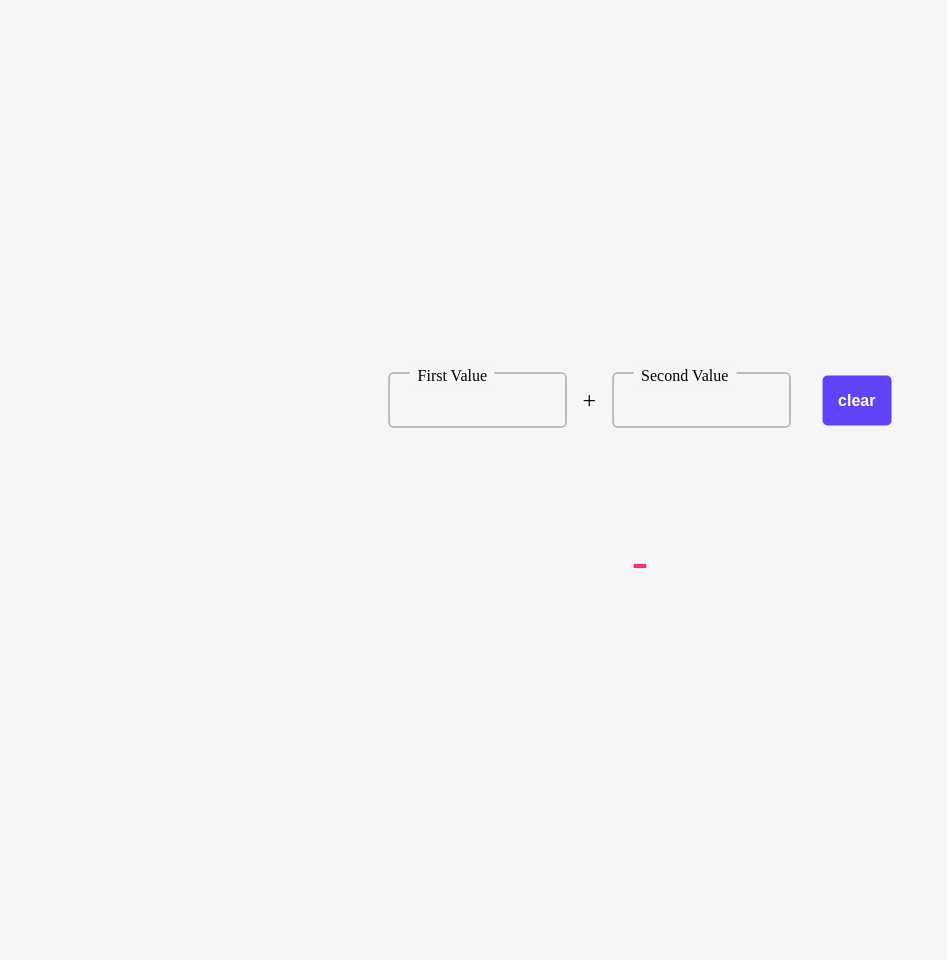
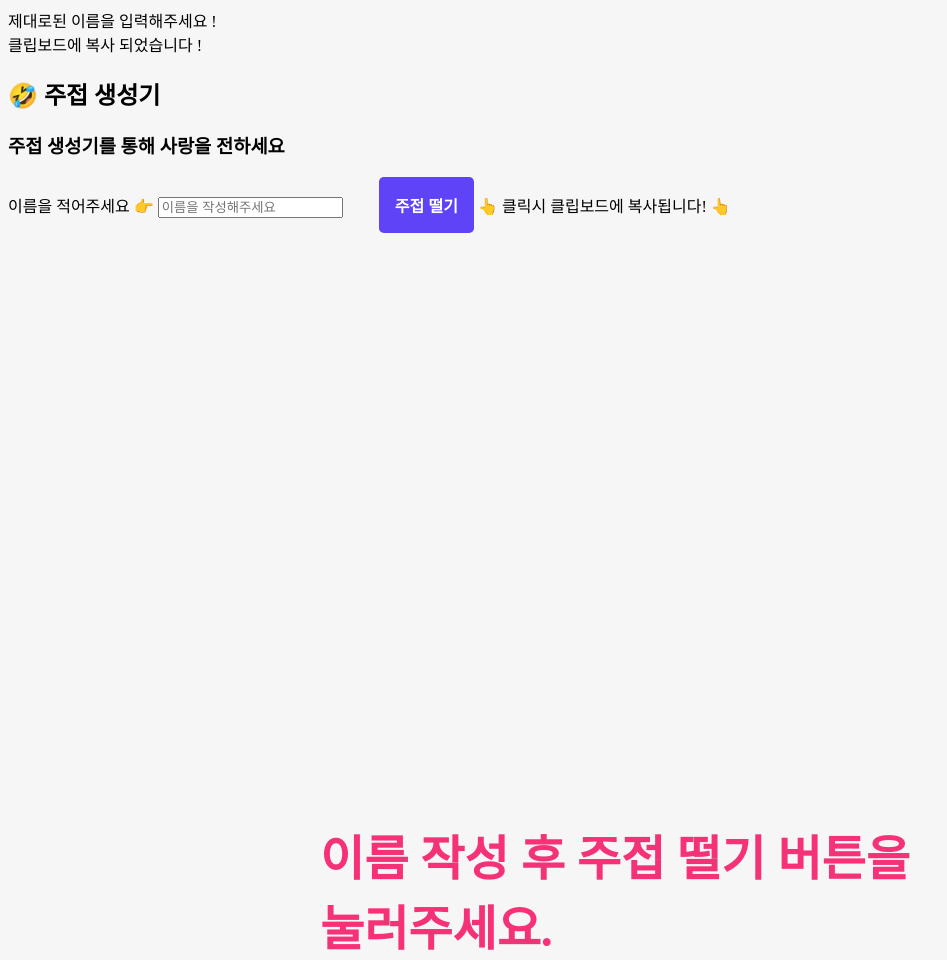
Before and after one commit to LKJ970524/lion-javascript, a website with bundled scripts: page client/index.html in a window 1280 px wide. Shown: the whole page, without its empty margins (0-947 px from the left). Before the commit the page ends 800 px from the top, so only its background shows below. Built offline with nearby package versions, Linux system fonts and the light colour scheme.

Commit message:
주접생성기 2차 세팅

```diff
--- a/client/index.html
+++ b/client/index.html
@@ -1,38 +1,36 @@
 <!DOCTYPE html>
-<html lang="ko">
+<html lang="ko-KR">
 
   <head>
     <meta charset="UTF-8" />
     <meta name="viewport" content="width=device-width, initial-scale=1.0" />
     <link rel="stylesheet" href="./style.css" />
-  <script src="./main.js" defer></script>
-  <title>범쌤과 함께하는 javascript</title>
+    <script src="./main.js" type="module"></script>
+    <title>범쌤과 함께하는 자바스크립트</title>
+
   </head>
 
   <body>
 
-  <form class="calculator">
-    <div class="first">
-      <label for="firstNumber">First Value</label>
-      <input type="number" name="first" id="firstNumber" required/>
+    <div class="alert alert-error">제대로된 이름을 입력해주세요 !</div>
+    <div class="alert alert-success"> 클립보드에 복사 되었습니다 !</div>
+
+    <div class="container">
+      <h2>🤣 주접 생성기</h2>
+      <h3>주접 생성기를 통해 사랑을 전하세요</h3>
+
+      <form>
+        <label for="nameField">이름을 적어주세요 <span class="icon">👉</span></label>
+        <input type="text" id="nameField" placeholder="이름을 작성해주세요" value="" />
+
+        <input type="submit" value="주접 떨기" id="submit"/>
+
+        <!-- 버튼 태그 레이어 -->
+        <div class="result">이름 작성 후 주접 떨기 버튼을 눌러주세요.</div>
+
+        <span class="notice"> 👆 클릭시 클립보드에 복사됩니다! 👆</span>
+      </form>
     </div>
-
-    <div class="operator">
-     +
-    </div>
-
-    <div class="second">
-      <label for="secondNumber">Second Value</label>
-      <input type="number" name="second" id="secondNumber" required/>
-    </div>
-
-    <input id="clear" type="submit" value="clear"/>
-
-    <div class="result">
-      -
-    </div>
-
-  </form>
   </body>
 
 </html>
--- a/client/main.js
+++ b/client/main.js
@@ -3,3 +3,9 @@ console.log('hello javascript!')
 const a = 10;
 
 const b = 10;
+
+import { getNode } from './lib/index.js'
+
+
+
+// getNode()
```
Lines whose indentation alone changed are shown as unchanged.
